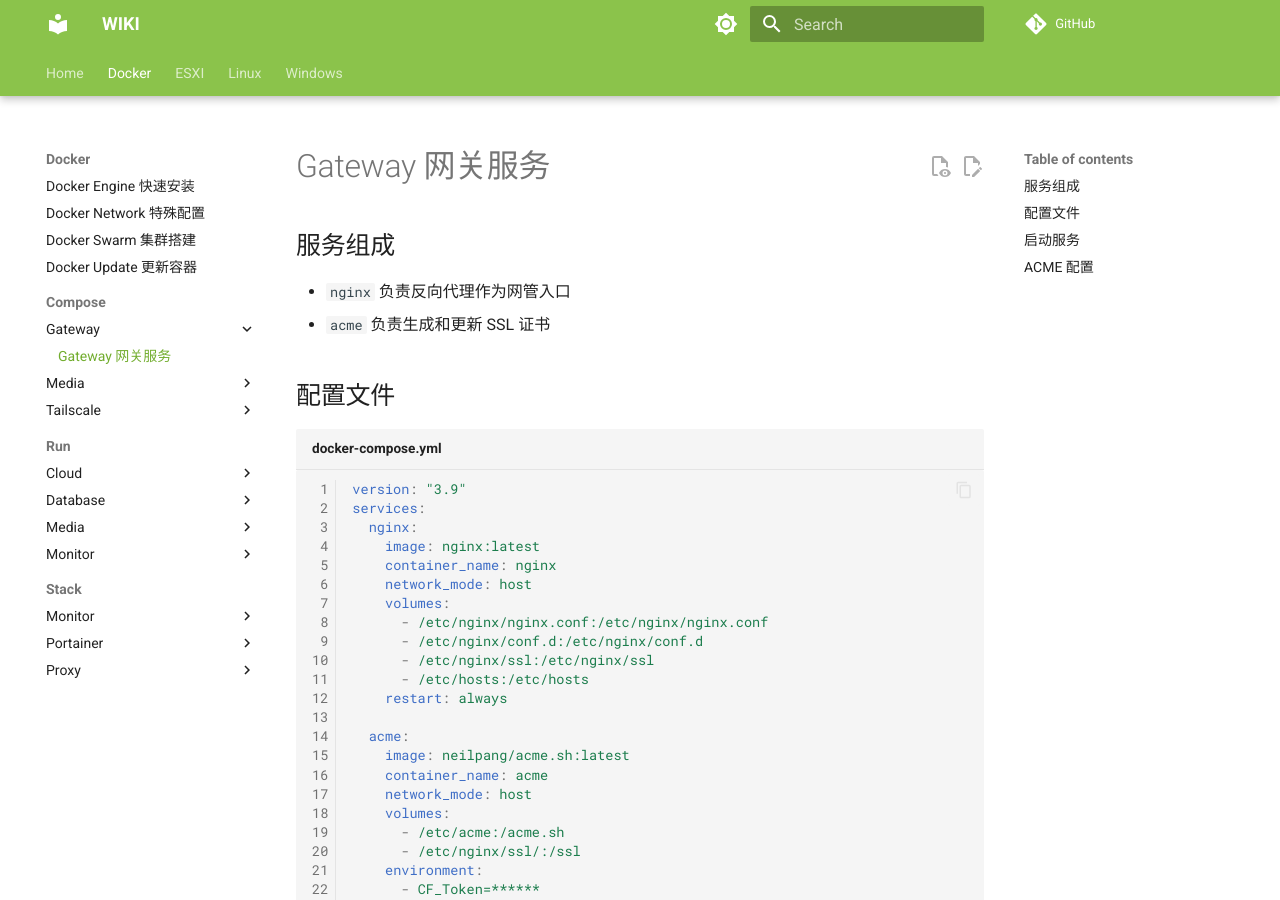
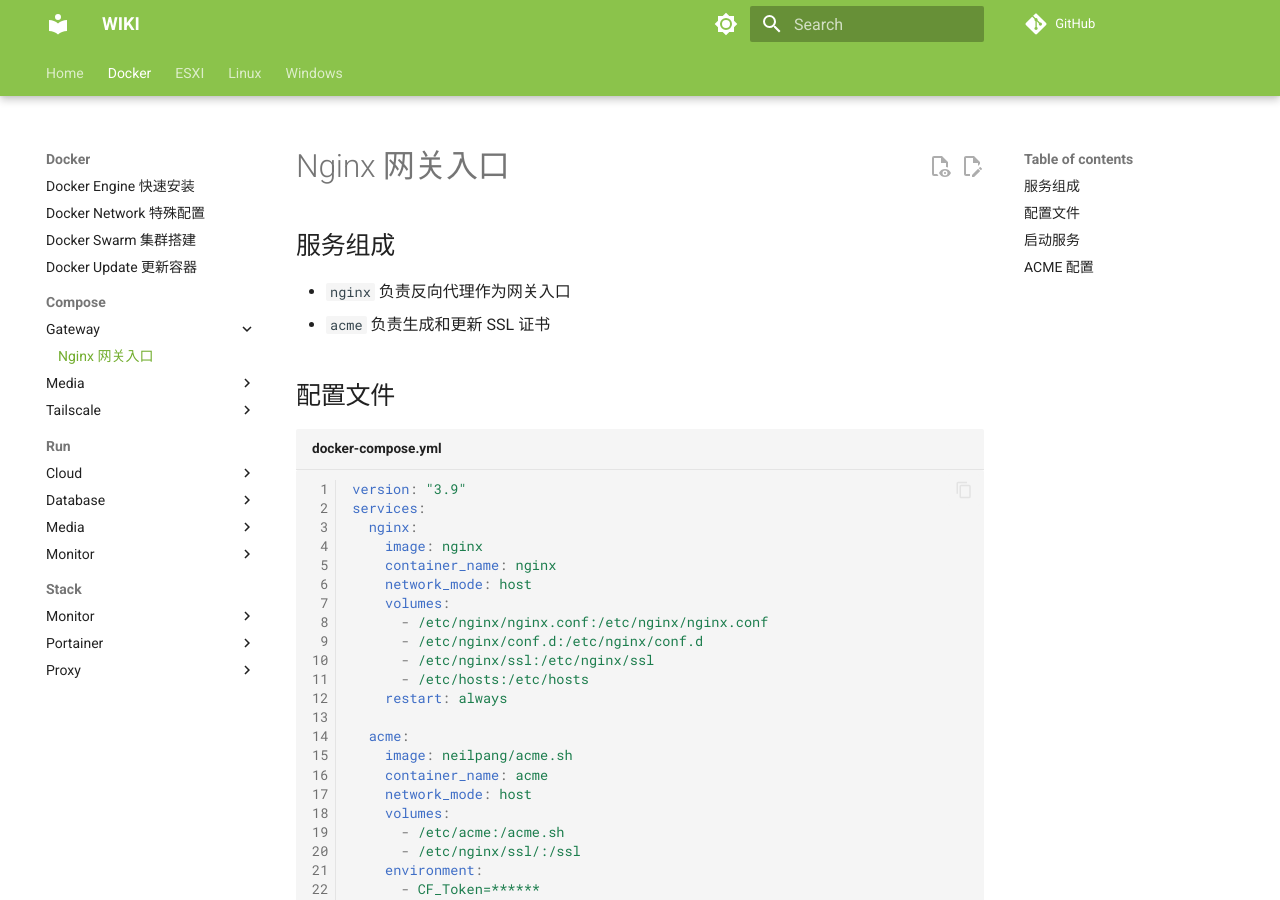
Before and after one commit to zexvar/wiki, an MkDocs documentation site: the page built from docs/Docker/Compose/Gateway/nginx.md, in a window 1280 px wide and 900 px high. Built offline with MkDocs 1.6.1 and Material for MkDocs 9.7.7, drawn with Linux system fonts in a browser that asks for light colours; comment, search, counter and statistics services are not loaded; the version menu is left out.

Commit message:
update Docker\Compose\Gateway

```diff
--- a/docs/Docker/Compose/Gateway/nginx.md
+++ b/docs/Docker/Compose/Gateway/nginx.md
@@ -1,8 +1,8 @@
-# Gateway 网关服务
+# Nginx 网关入口
 
 ## 服务组成
 
-- `nginx` 负责反向代理作为网管入口
+- `nginx` 负责反向代理作为网关入口
 - `acme` 负责生成和更新 SSL 证书
 
 ## 配置文件
@@ -11,7 +11,7 @@
 version: "3.9"
 services:
   nginx:
-    image: nginx:latest
+    image: nginx
     container_name: nginx
     network_mode: host
     volumes:
@@ -22,7 +22,7 @@ services:
     restart: always
 
   acme:
-    image: neilpang/acme.sh:latest
+    image: neilpang/acme.sh
     container_name: acme
     network_mode: host
     volumes:
```
